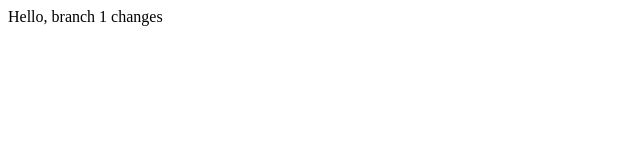
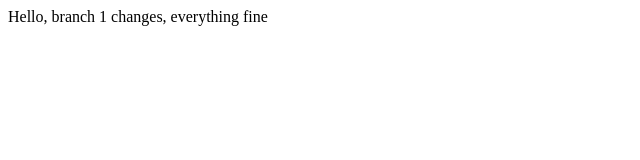
Before and after one commit to Boothalingam90/GitRepo, a plain HTML site: page Index.html in a window 1280 px wide. Shown: the whole page, without its empty margins (0-640 px from the left). Drawn offline with Linux system fonts and the light colour scheme.

Commit message:
index changes
index changes

```diff
--- a/Index.html
+++ b/Index.html
@@ -1,3 +1,3 @@
 <div>
-    Hello, branch 1 changes
+    Hello, branch 1 changes, everything fine
 </div>
```
